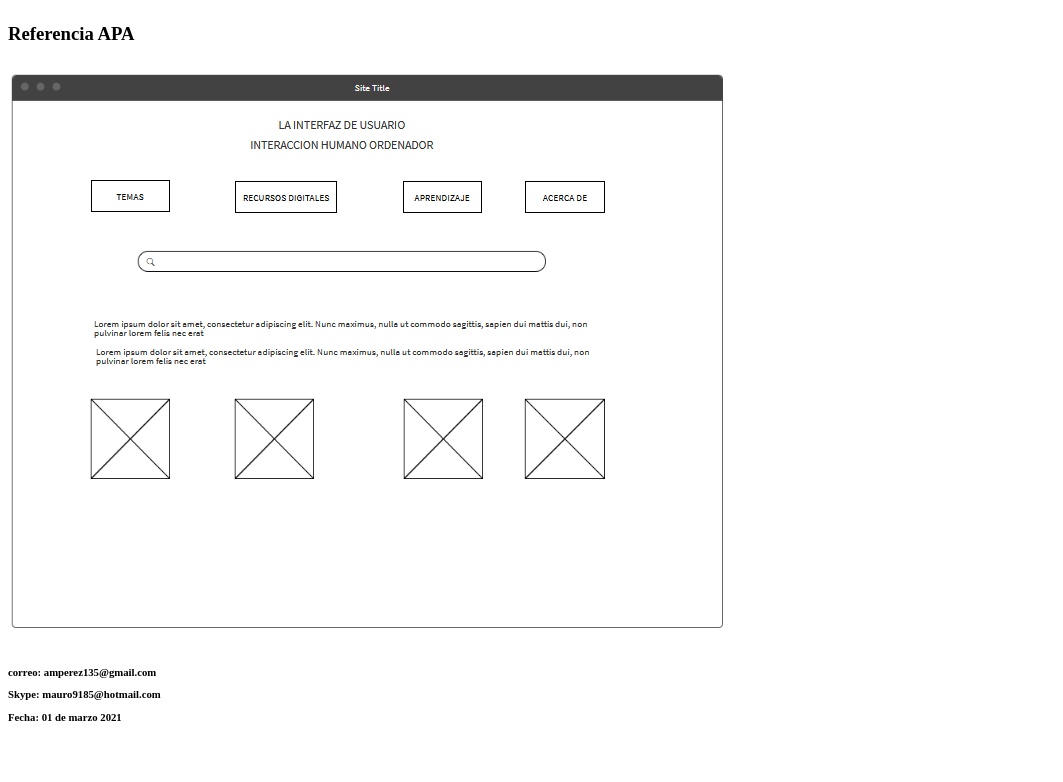
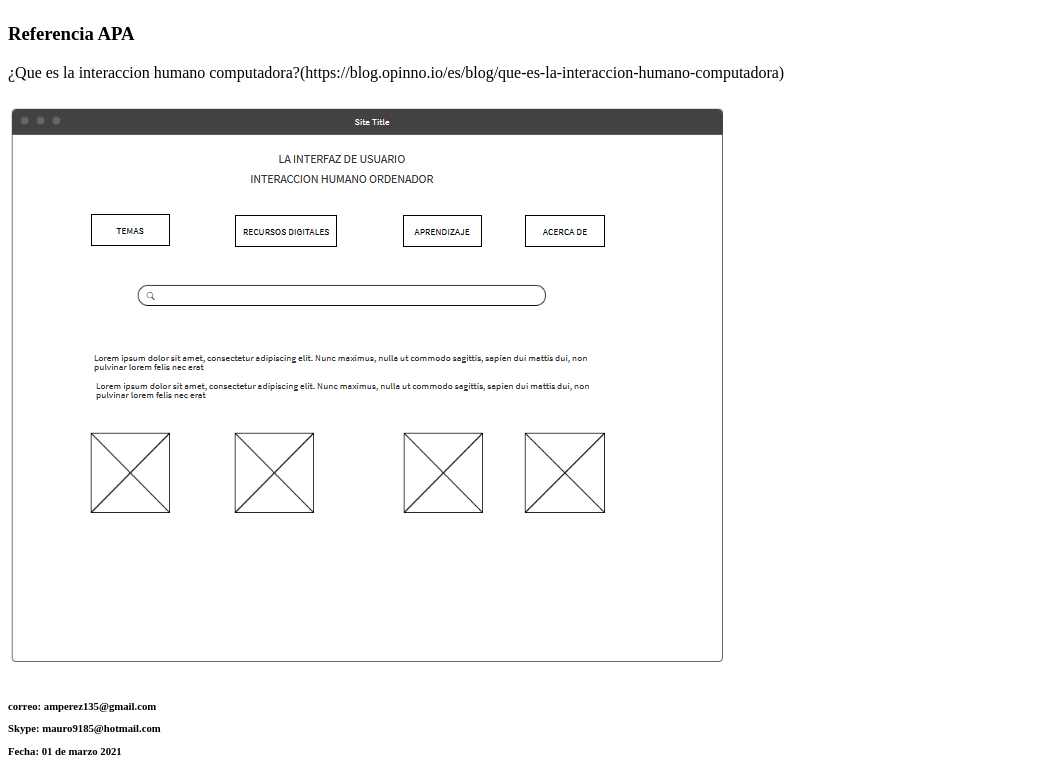
Before and after one commit to amperezmu/DSW-mauricioperez, a plain HTML site: page Fase_2/desing.html in a window 1280 px wide. Shown: the part 1077-1859 px from the top of the page, without its empty margins (0-1063 px from the left). Before the commit the page ends 1825 px from the top, so only its background shows below. Drawn offline with Linux system fonts and the light colour scheme.

Commit message:
Actualizacion
Actualizacion4

```diff
--- a/Fase_2/desing.html
+++ b/Fase_2/desing.html
@@ -56,7 +56,7 @@
         <p>En los últimos cinco años, HCI ha pasado rápidamente de estudiar la interacción con los ordenadores de sobremesa a centrarse casi exclusivamente en los dispositivos móviles.</p>
         <img src="img/in1.jpg" alt="">
         <h3>Referencia APA</h3>
-        <p></p>
+        <p>¿Que es la interaccion humano computadora?(https://blog.opinno.io/es/blog/que-es-la-interaccion-humano-computadora)</p>
         <img src="img/screenshot_1.png" alt="">
     </article>
     <footer>
```
